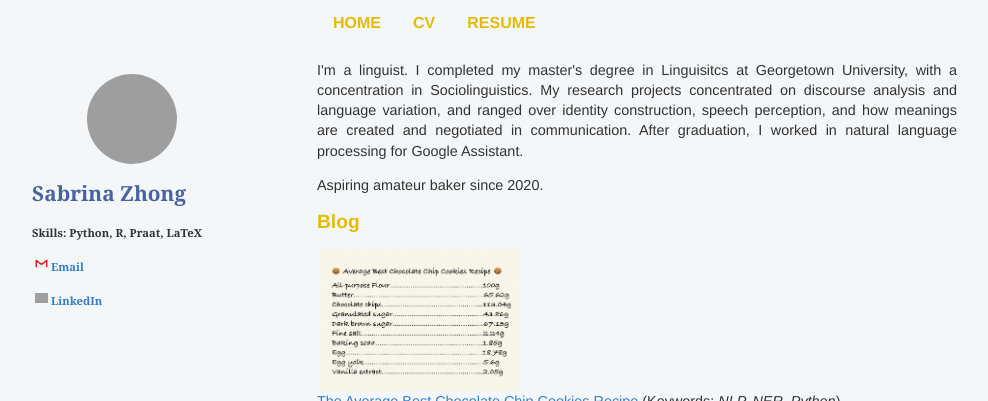
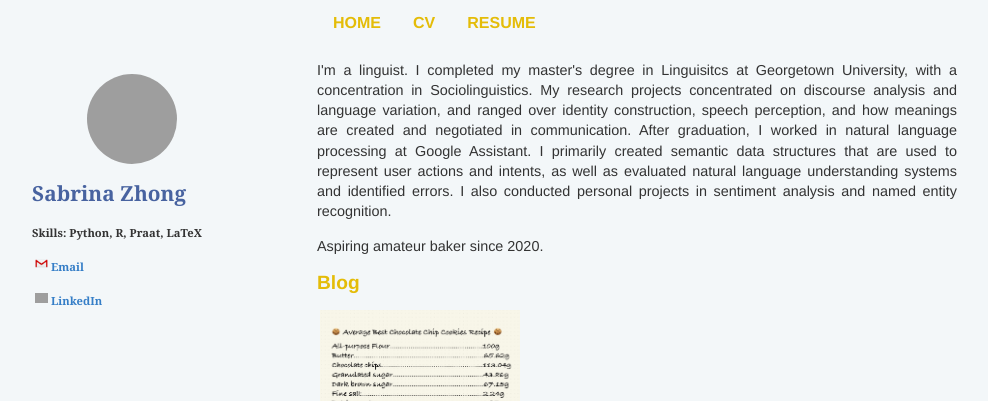
Before and after one commit to sabrinazhong/sabrinazhong.github.io, a Jekyll site: the page built from index.html, in a window 1280 px wide and 942 px high, cut to the strip 0-401 px from the top of the window. Shown: the whole strip, without its empty margins (33-1021 px from the left). Built offline with Jekyll 4.4.1, drawn with Linux system fonts in a browser that asks for light colours; grey boxes are pictures that could not be loaded.

Commit message:
Update index.html

```diff
--- a/index.html
+++ b/index.html
@@ -7,7 +7,7 @@ title: Sabrina Zhong, Personal Website
 	<p>I'm a linguist. I completed my master's degree in Linguisitcs at Georgetown University, with a concentration
 	   in Sociolinguistics. My research projects concentrated on discourse analysis and language variation, and ranged
            over identity construction, speech perception, and how meanings are created and negotiated in communication.
-	   After graduation, I worked in natural language processing for Google Assistant. </p>
+	   After graduation, I worked in natural language processing at Google Assistant. I primarily created semantic data structures that are used to represent user actions and intents, as well as evaluated natural language understanding systems and identified errors. I also conducted personal projects in sentiment analysis and named entity recognition.</p>
 
 	<p>Aspiring amateur baker since 2020. </p>
 
```
